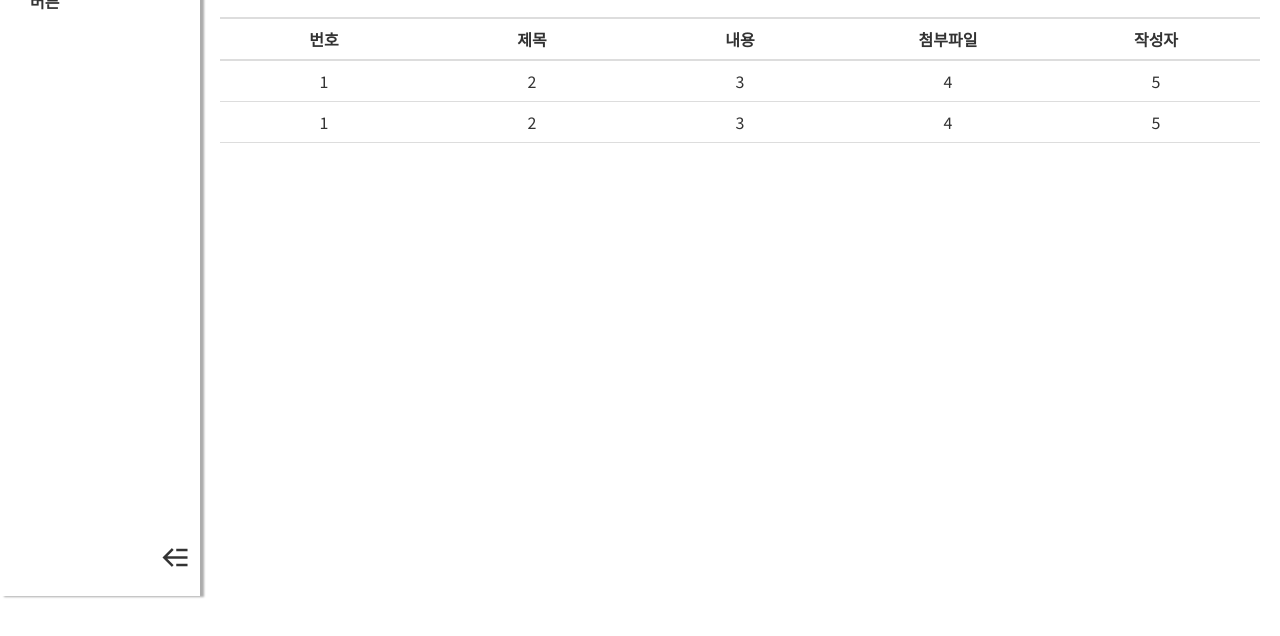
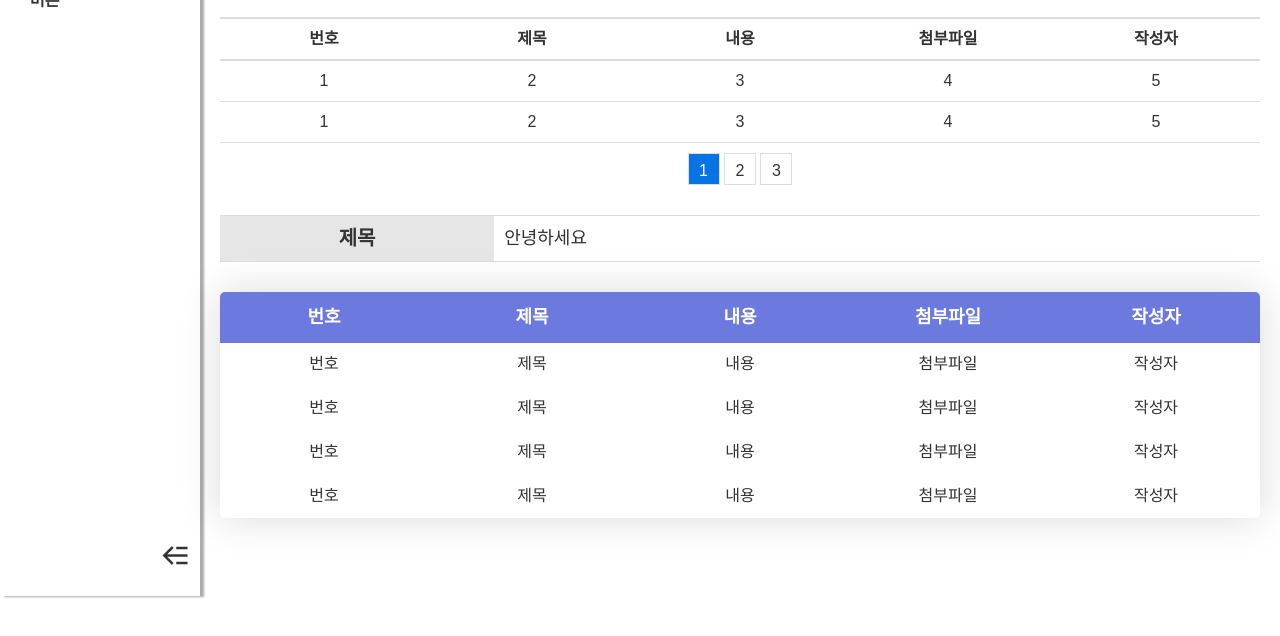
Before and after one commit to yoonhooweb/javaScript, a plain HTML site: page index.html in a window 1280 px wide. Shown: the part 204-840 px from the top of the page. Drawn offline with nearby package versions, Linux system fonts and the light colour scheme.

Commit message:
테이블

```diff
--- a/css/table.css
+++ b/css/table.css
@@ -1,6 +1,23 @@
-/* listTable-1 */
+.paging { width: 100%; padding: 10px 0px;}
+.paging ul {display: block; text-align: center;}
+.paging ul li {display: inline-block; border: 1px solid #ddd; width: 30px; height: 30px; }
+.paging ul li a{display: block; width: 100%; height: 100%; color: #333; line-height: 34px;}
+.paging ul li.active a{ background-color: #0774e5; color: #fff; border: 0;}
 
-.table-list {display: flex; justify-content: center; align-items: center; width: 100%;}
+/* listTable -1 */
+.table-list {display: flex; justify-content: center; align-items: center; width: 100%; }
+.table-list tbale thead {background: #fff;}
 .table-list table thead tr th {border-top: 2px solid #ddd; border-bottom: 2px solid #ddd; line-height: 40px; }
 .table-list table tbody tr{border-bottom: 1px solid #ddd;}
 .table-list table tbody tr td {text-align: center; line-height: 40px;}
+
+/* listTable Header Fixed */
+.table-list-fixed { border-radius: 5px; box-shadow: 0 0 40px 0 rgb(0 0 0 / 15%); position: relative; padding-top: 50px; overflow: hidden;}
+.table-list-fixed .tableHeader {width: 100%; position: absolute; top: 0; left: 0;}
+.table-list-fixed .tableHeader table thead tr th{background: #6c7ae0; font-size: 18px; color: #fff; padding: 14px 0px 14px 0px;}
+.table-list-fixed .tableBody {width: 100%; max-height: 200px; overflow: auto;}
+.table-list-fixed .tableBody table tbody tr td {padding: 12px 0 12px 0; text-align: center;}
+/* detail table -1 */
+.table-detail {display: flex; justify-content: center;}
+.table-detail table tbody tr th{ border-top: 1px solid #ddd; border-bottom: 1px solid #ddd; padding: 10px 0px; background-color: rgb(231, 230, 230); font-size: 20px;}
+.table-detail table tbody tr td{ border-top: 1px solid #ddd; border-bottom: 1px solid #ddd; padding: 10px 10px; font-size: 18px;}
--- a/index.html
+++ b/index.html
@@ -11,9 +11,9 @@
     <link rel="stylesheet" href="/css/xeicon.min.css">
     <link rel="stylesheet" href="/css/layout.css">
     <link rel="stylesheet" href="/css/table.css">
-    <link rel="preconnect" href="https://fonts.googleapis.com">
-    <link rel="preconnect" href="https://fonts.gstatic.com" crossorigin>
-    <link href="https://fonts.googleapis.com/css2?family=Noto+Sans+KR:wght@100;300;400;500;700;900&display=swap" rel="stylesheet">
+    <!-- <link rel="preconnect" href="https://fonts.googleapis.com"> -->
+    <!-- <link rel="preconnect" href="https://fonts.gstatic.com" crossorigin>
+    <link href="https://fonts.googleapis.com/css2?family=Noto+Sans+KR:wght@100;300;400;500;700;900&display=swap" rel="stylesheet"> -->
     <script src="https://code.jquery.com/jquery-3.6.0.min.js" integrity="sha256-/xUj+3OJU5yExlq6GSYGSHk7tPXikynS7ogEvDej/m4=" crossorigin="anonymous"></script>
 </head>
 <body>
@@ -124,7 +124,7 @@
             </div>
 
             <div class="tab-contents active mt20" id="tab-1">
-                <!-- 리스트 테이블 -->
+                <!-- list table -->
                 <div class="table-list">
                     <table>
                         <colgroup>
@@ -162,6 +162,91 @@
                         </tbody>
                     </table>
                 </div>
+                <div class="paging">
+                    <ul>
+                        <li class="active"><a href="">1</a></li>
+                        <li><a href="">2</a></li>
+                        <li><a href="">3</a></li>
+                    </ul>
+                </div>
+                <!-- detail table -->
+                <div class="table-detail mt20">
+                    <table>
+                        <colgroup>
+                            <col width="*">
+                        </colgroup>
+                        <tbody>
+                            <tr>
+                                <th>제목</th>
+                                <td>안녕하세요</td>
+                            </tr>
+                        </tbody>
+                    </table>
+                </div>
+                <!-- header fixed table -->
+                <div class="table-list-fixed mt30">
+                    <div class="tableHeader">
+                        <table>
+                            <colgroup>
+                                <col width="20%">
+                                <col width="20%">
+                                <col width="20%">
+                                <col width="20%">
+                                <col width="20%">
+                            </colgroup>
+                            <thead>
+                                <tr>
+                                    <th>번호</th>
+                                    <th>제목</th>
+                                    <th>내용</th>
+                                    <th>첨부파일</th>
+                                    <th>작성자</th>
+                                </tr>
+                            </thead>
+                        </table>
+                    </div>
+                    <div class="tableBody">
+                        <table>
+                            <colgroup>
+                                <col width="20%">
+                                <col width="20%">
+                                <col width="20%">
+                                <col width="20%">
+                                <col width="20%">
+                            </colgroup>
+                            <tbody>
+                                <tr>
+                                    <td>번호</td>
+                                    <td>제목</td>
+                                    <td>내용</td>
+                                    <td>첨부파일</td>
+                                    <td>작성자</td>
+                                </tr>
+                                <tr>
+                                    <td>번호</td>
+                                    <td>제목</td>
+                                    <td>내용</td>
+                                    <td>첨부파일</td>
+                                    <td>작성자</td>
+                                </tr>
+                                <tr>
+                                    <td>번호</td>
+                                    <td>제목</td>
+                                    <td>내용</td>
+                                    <td>첨부파일</td>
+                                    <td>작성자</td>
+                                </tr>
+                                <tr>
+                                    <td>번호</td>
+                                    <td>제목</td>
+                                    <td>내용</td>
+                                    <td>첨부파일</td>
+                                    <td>작성자</td>
+                                </tr>
+                            </tbody>
+                        </table>
+                    </div>
+                </div>
             </div>
             <div class="tab-contents" id="tab-2">
                 tab2
```
